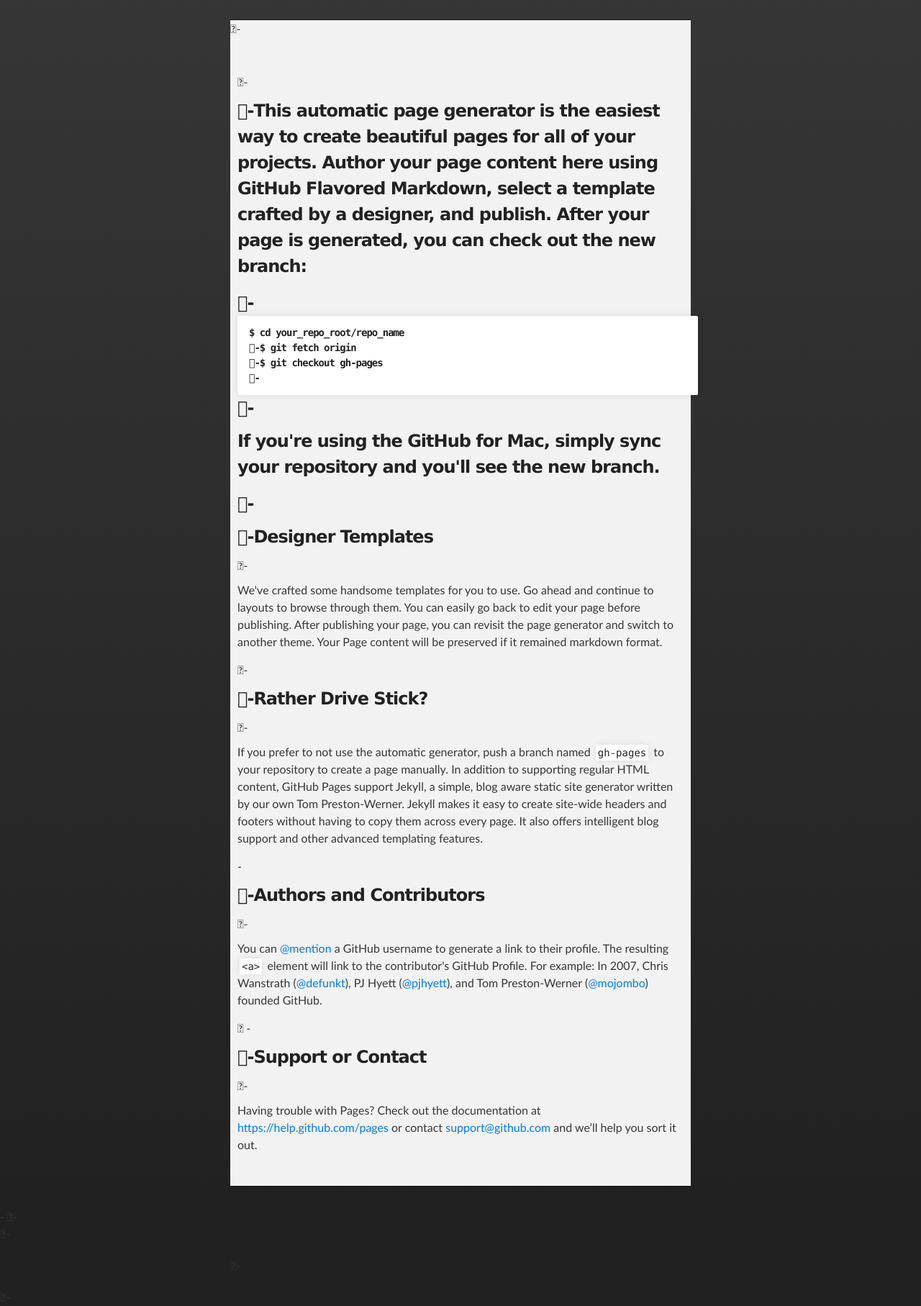
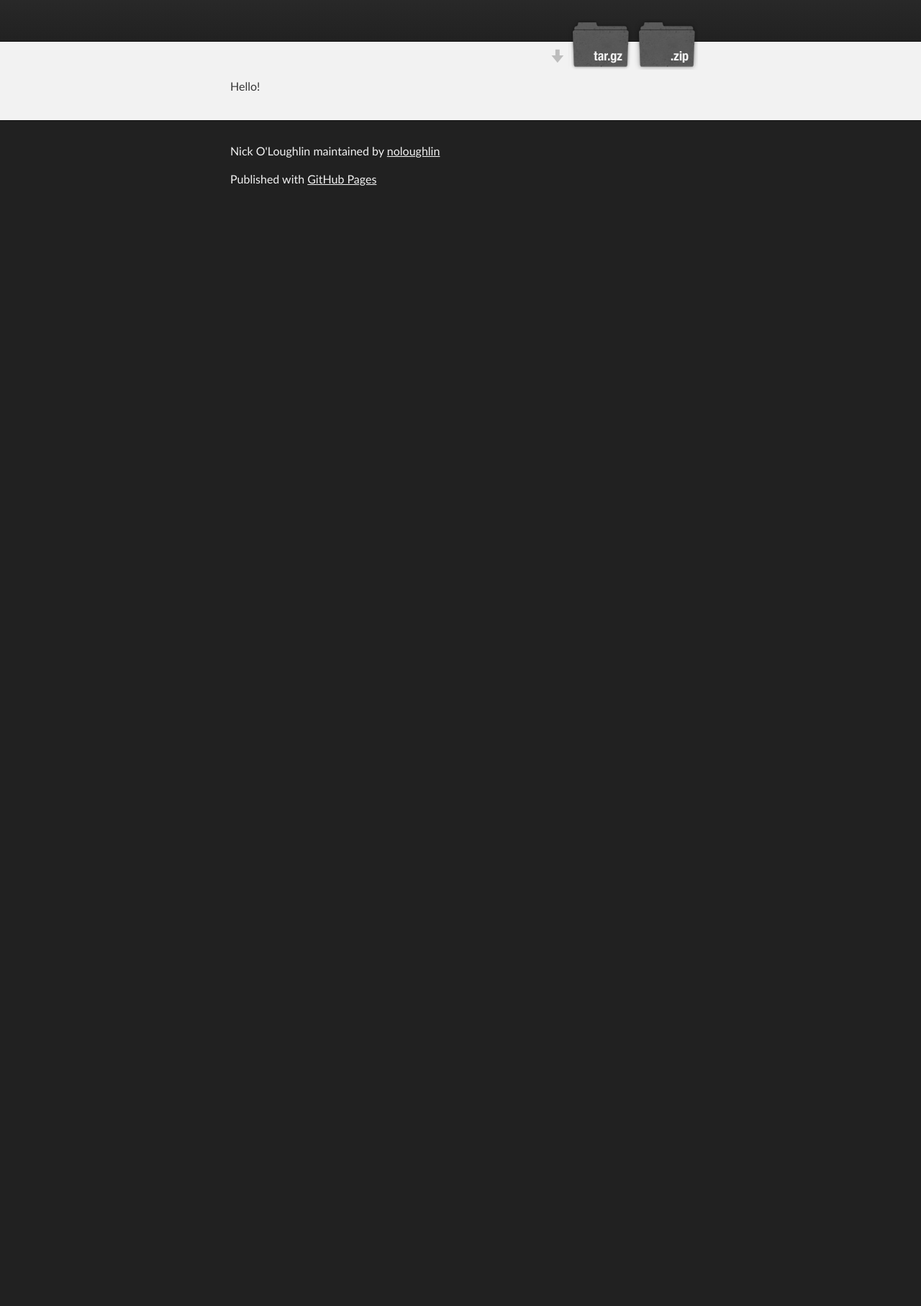
Before and after one commit to noloughlin/noloughlin, a plain HTML site: page index.html in a window 1280 px wide. Shown: the part 116-1931 px from the top of the page at 72% size. After the commit the page ends 800 px from the top, so only its background shows below. Drawn offline with Linux system fonts and the light colour scheme.

```diff
--- a/index.html
+++ b/index.html
@@ -16,60 +16,32 @@
     <!-- HEADER -->
     <div id="header_wrap" class="outer">
         <header class="inner">
+          <a id="forkme_banner" href="https://github.com/noloughlin/noloughlin">View on GitHub</a>
 
           <h1 id="project_title">Nick O&#39;Loughlin</h1>
           <h2 id="project_tagline"></h2>
 
-           <div id="main_content_wrap" class="outer">
-
--      <section id="main_content" class="inner">
-
--<h3>
-
--<a id="welcome-to-github-pages" class="anchor" href="#welcome-to-github-pages" aria-hidden="true"><span class="octicon octicon-link"></span></a
-
--<p>This automatic page generator is the easiest way to create beautiful pages for all of your projects. Author your page content here using GitHub Flavored Markdown, select a template crafted by a designer, and publish. After your page is generated, you can check out the new branch:</p>
-
--<pre><code>$ cd your_repo_root/repo_name
--$ git fetch origin
--$ git checkout gh-pages
--</code></pre>
-
--<p>If you're using the GitHub for Mac, simply sync your repository and you'll see the new branch.</p>
-
--<h3>
--<a id="designer-templates" class="anchor" href="#designer-templates" aria-hidden="true"><span class="octicon octicon-link"></span></a>Designer Templates</h3>
--<p>We've crafted some handsome templates for you to use. Go ahead and continue to layouts to browse through them. You can easily go back to edit your page before publishing. After publishing your page, you can revisit the page generator and switch to another theme. Your Page content will be preserved if it remained markdown format.</p>
-
--<h3>
--<a id="rather-drive-stick" class="anchor" href="#rather-drive-stick" aria-hidden="true"><span class="octicon octicon-link"></span></a>Rather Drive Stick?</h3>
--<p>If you prefer to not use the automatic generator, push a branch named <code>gh-pages</code> to your repository to create a page manually. In addition to supporting regular HTML content, GitHub Pages support Jekyll, a simple, blog aware static site generator written by our own Tom Preston-Werner. Jekyll makes it easy to create site-wide headers and footers without having to copy them across every page. It also offers intelligent blog support and other advanced templating features.</p>
-
-  -<h3>
--<a id="authors-and-contributors" class="anchor" href="#authors-and-contributors" aria-hidden="true"><span class="octicon octicon-link"></span></a>Authors and Contributors</h3>
--<p>You can <a href="https://github.com/blog/821" class="user-mention">@mention</a> a GitHub username to generate a link to their profile. The resulting <code>&lt;a&gt;</code> element will link to the contributor's GitHub Profile. For example: In 2007, Chris Wanstrath (<a href="https://github.com/defunkt" class="user-mention">@defunkt</a>), PJ Hyett (<a href="https://github.com/pjhyett" class="user-mention">@pjhyett</a>), and Tom Preston-Werner (<a href="https://github.com/mojombo" class="user-mention">@mojombo</a>) founded GitHub.</p>
-
-  -<h3>
--<a id="support-or-contact" class="anchor" href="#support-or-contact" aria-hidden="true"><span class="octicon octicon-link"></span></a>Support or Contact</h3>
--<p>Having trouble with Pages? Check out the documentation at <a href="https://help.github.com/pages">https://help.github.com/pages</a> or contact <a href="mailto:support@github.com">support@github.com</a> and we’ll help you sort it out.</p>
-
-
-
+            <section id="downloads">
+              <a class="zip_download_link" href="https://github.com/noloughlin/noloughlin/zipball/master">Download this project as a .zip file</a>
+              <a class="tar_download_link" href="https://github.com/noloughlin/noloughlin/tarball/master">Download this project as a tar.gz file</a>
+            </section>
         </header>
     </div>
 
     <!-- MAIN CONTENT -->
-
+    <div id="main_content_wrap" class="outer">
+      <section id="main_content" class="inner">
+        <p>Hello!</p>
       </section>
     </div>
--    <!-- FOOTER  -->
--    <div id="footer_wrap" class="outer">
--      <footer class="inner">
 
--      </footer>
--    </div>
-
-
+    <!-- FOOTER  -->
+    <div id="footer_wrap" class="outer">
+      <footer class="inner">
+        <p class="copyright">Nick O&#39;Loughlin maintained by <a href="https://github.com/noloughlin">noloughlin</a></p>
+        <p>Published with <a href="https://pages.github.com">GitHub Pages</a></p>
+      </footer>
+    </div>
 
 
 
```
Also changed, not shown: params.json (+1 -1 lines).
